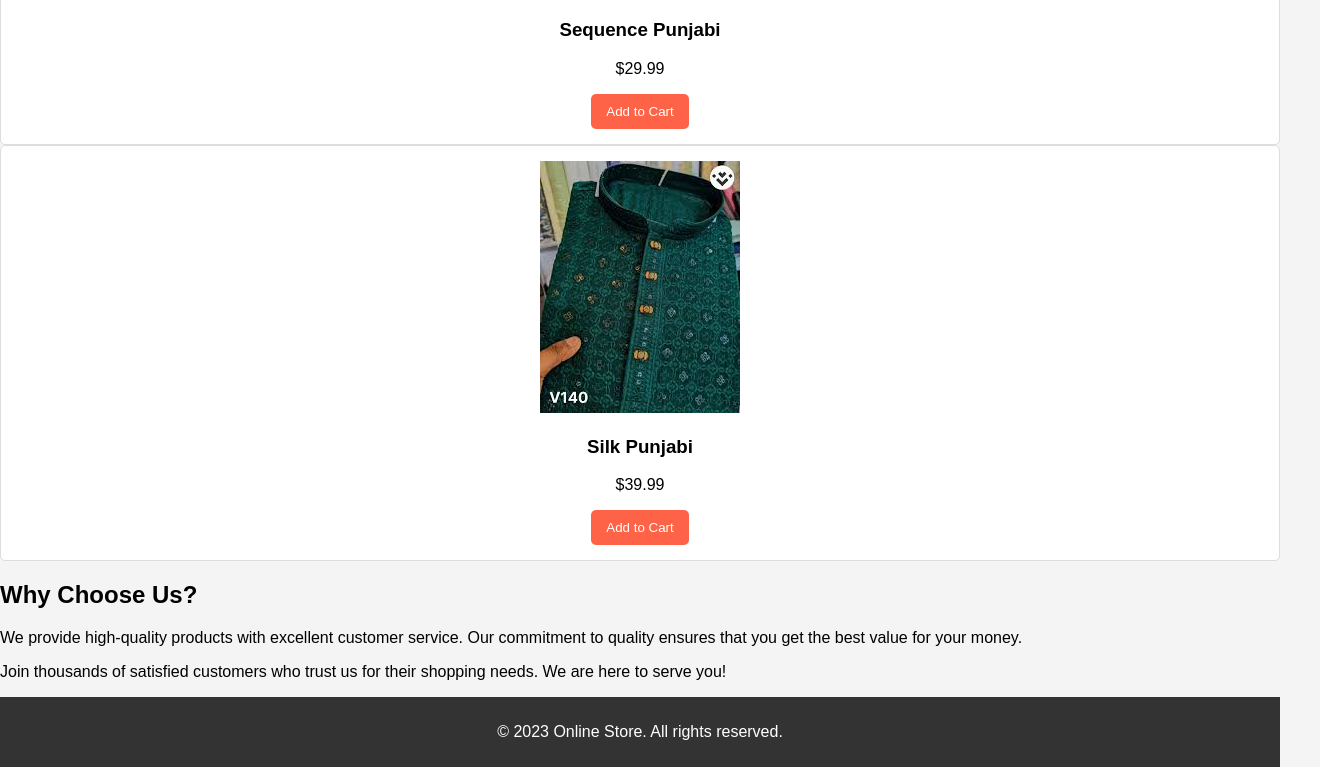
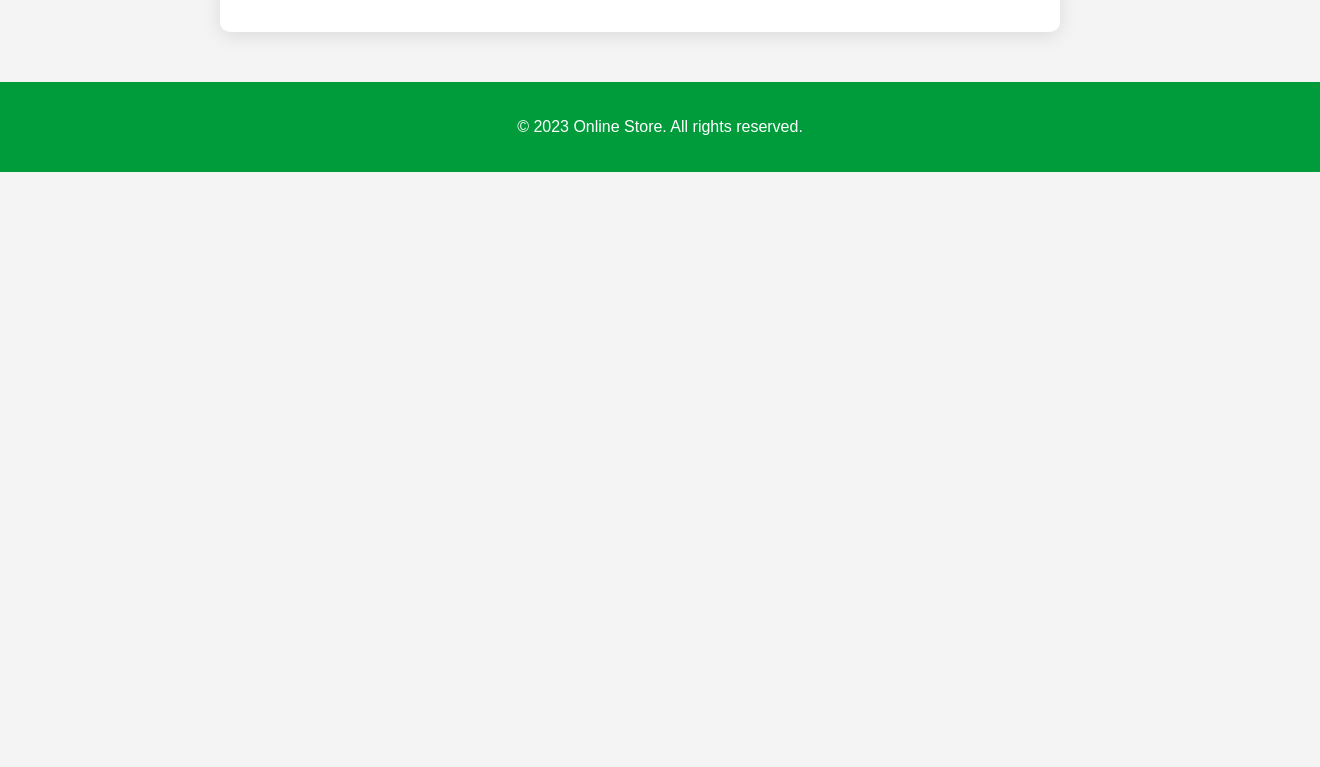
Before and after one commit to Alrafe456/midterm_practical, a plain HTML site: page products.html in a window 1280 px wide. Shown: the part 905-1672 px from the top of the page, 1320 px wide, since content can reach past the window. After the commit the page ends 1077 px from the top, so only its background shows below. Drawn offline with Linux system fonts and the light colour scheme.

Commit message:
Update style.css

```diff
--- a/style.css
+++ b/style.css
@@ -1,87 +1,99 @@
 
 body {
-    font-family: Arial, sans-serif;
     margin: 0;
     padding: 0;
+    font-family: 'Arial', sans-serif;
+    color: #444;
     background-color: #f4f4f4;
 }
 
-header {
-    background: #333;
-    color: #fff;
-    padding: 10px 0;
+.header {
+    display: flex;
+    justify-content: space-between;
+    align-items: center;
+    padding: 20px;
+    background: #009c3b;
+    color: white;
+}
+
+.navbar {
+    list-style: none;
+    display: flex;
+    gap: 20px;
+}
+
+.navbar a {
+    text-decoration: none;
+    color: white;
+    font-weight: bold;
+    transition: color 0.3s;
+}
+
+.navbar a:hover {
+    color: #ff6384;
+}
+
+.btn {
+    background-color: #ff6384;
+    color: white;
+    padding: 10px 20px;
+    border: none;
+    border-radius: 5px;
+    cursor: pointer;
+}
+
+.btn:hover {
+    background-color: #e05770;
+}
+
+.container {
+    max-width: 800px;
+    margin: 50px auto;
+    padding: 20px;
+    background: white;
+    box-shadow: 0px 4px 20px rgba(0, 0, 0, 0.1);
+    border-radius: 10px;
     text-align: center;
 }
 
-nav ul {
-    list-style: none;
-    padding: 0;
+.flex-container {
+    display: flex;
+    flex-direction: column;
+    align-items: center;
 }
 
-nav ul li {
-    display: inline;
-    margin: 0 15px;
+.product-grid {
+    display: grid;
+    grid-template-columns: repeat(3, 1fr);
+    gap: 20px;
 }
 
-nav ul li a {
-    color: #fff;
-    text-decoration: none;
-    transition: color 0.3s;
+.product {
+    background: white;
+    border: 1px solid #ddd;
+    border-radius: 10px;
+    overflow: hidden;
+    text-align: center;
+    padding: 10px;
 }
 
-nav ul li a:hover {
-    color: #ff6347;
+.product img {
+    width: 100%;
+    height: auto;
 }
 
-footer {
-    background: #333;
-    color: #fff;
+.footer {
     text-align: center;
-    padding: 10px 0;
+    padding: 20px;
+    background: #009c3b;
+    color: white;
     position: relative;
     bottom: 0;
     width: 100%;
 }
 
-main {
-    padding: 20px;
-}
-
-
-.image-container {
-    display: flex;
-    flex-direction: column;
-    align-items: center;
-}
-
-.image-container img {
-    width: 100%;
-    max-width: 300px;
+.home-image, .product-image, .contact-image {
+    width: 300px;
+    height: auto;
     margin: 10px 0;
 }
-.product {
-    background: #fff;
-    border: 1px solid #ddd;
-    border-radius: 5px;
-    padding: 15px;
-    text-align: center;
-}
-
-.product img {
-    width: 100%;
-    max-width: 200px;
-}
-
-button {
-    background-color: #ff6347;
-    color: white;
-    border: none;
-    padding: 10px 15px;
-    border-radius: 5px;
-    cursor: pointer;
-    transition: background-color 0.3s;
-}
-
-button:hover {
-    background-color: #e5533d;
-}
```
